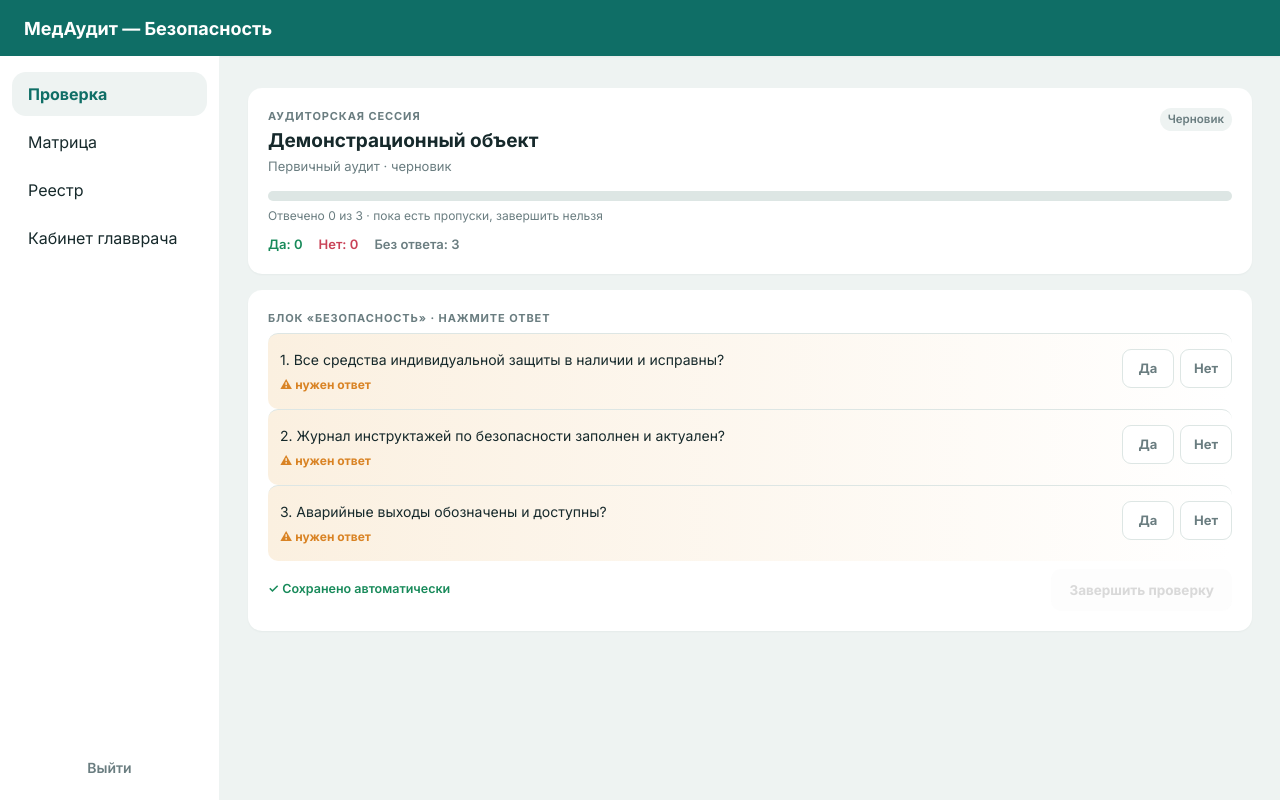
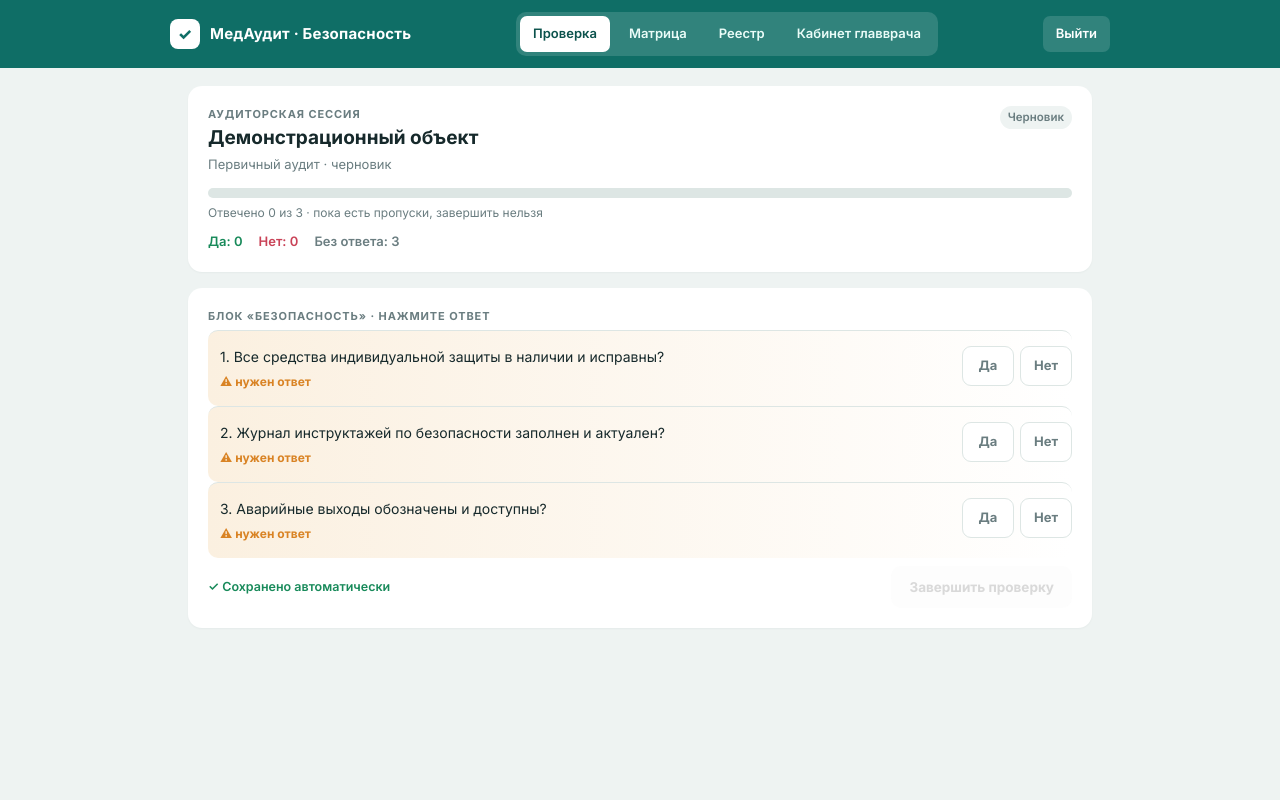
Before and after one commit to lserzh445-maker/medAudit, a React (Vite) app in the folder medaudit-template/: page /login in a window 1280 px wide. Both pictures are taken after typing "Sample", "Sample123" into the empty fields and a click on the button "Войти". Built offline with nearby package versions, Linux system fonts and the light colour scheme.

Commit message:
refactor: навигация верхними табами по макету, удалён Sidebar

```diff
--- a/medaudit-template/src/components/layout/AppShell.jsx
+++ b/medaudit-template/src/components/layout/AppShell.jsx
@@ -1,30 +1,39 @@
+import { NavLink } from 'react-router-dom'
 import { BLOCK } from '../../config/block.js'
-import Sidebar from './Sidebar.jsx'
+import useAuditStore from '../../store/useAuditStore.js'
+
+const LINKS = [
+  { to: '/checklist', label: 'Проверка' },
+  { to: '/matrix',    label: 'Матрица' },
+  { to: '/registry',  label: 'Реестр' },
+  { to: '/chief',     label: 'Кабинет главврача' },
+]
 
 export default function AppShell({ children }) {
+  const logout = useAuditStore((s) => s.logout)
   return (
-    <div style={{ display: 'flex', flexDirection: 'column', minHeight: '100vh' }}>
-      <header
-        style={{
-          background: 'var(--color-primary)',
-          color: '#fff',
-          padding: '0 24px',
-          height: '56px',
-          display: 'flex',
-          alignItems: 'center',
-          boxShadow: 'var(--shadow)',
-          flexShrink: 0,
-        }}
-      >
-        <span style={{ fontWeight: 700, fontSize: '18px' }}>МедАудит — {BLOCK.title}</span>
-      </header>
-
-      <div style={{ display: 'flex', flex: 1 }}>
-        <Sidebar />
-        <main style={{ flex: 1, padding: '32px 28px', overflowY: 'auto' }}>
-          {children}
-        </main>
+    <div style={{ minHeight: '100vh' }}>
+      <div className="bar">
+        <div className="bar-inner">
+          <div className="brand">
+            <span className="logo">✓</span>
+            МедАудит · {BLOCK.title}
+          </div>
+          <nav className="tabs">
+            {LINKS.map((l) => (
+              <NavLink
+                key={l.to}
+                to={l.to}
+                className={({ isActive }) => `tab ${isActive ? 'active' : ''}`}
+              >
+                {l.label}
+              </NavLink>
+            ))}
+          </nav>
+          <button type="button" className="bar-logout" onClick={logout}>Выйти</button>
+        </div>
       </div>
+      <main className="app-main">{children}</main>
     </div>
   )
 }
--- a/medaudit-template/src/components/layout/Sidebar.jsx
+++ /dev/null
@@ -1,50 +0,0 @@
-import { NavLink } from 'react-router-dom'
-import useAuditStore from '../../store/useAuditStore.js'
-import Button from '../ui/Button.jsx'
-
-const links = [
-  { to: '/checklist', label: 'Проверка' },
-  { to: '/matrix',    label: 'Матрица' },
-  { to: '/registry',  label: 'Реестр' },
-  { to: '/chief',     label: 'Кабинет главврача' },
-]
-
-const navStyle = (isActive) => ({
-  display: 'block',
-  padding: '10px 16px',
-  borderRadius: 'var(--radius)',
-  fontWeight: isActive ? 700 : 400,
-  color: isActive ? 'var(--color-primary)' : 'var(--color-text)',
-  background: isActive ? 'var(--color-bg)' : 'transparent',
-})
-
-export default function Sidebar() {
-  const logout = useAuditStore((s) => s.logout)
-
-  return (
-    <nav
-      style={{
-        width: '220px',
-        flexShrink: 0,
-        display: 'flex',
-        flexDirection: 'column',
-        gap: '4px',
-        padding: '16px 12px',
-        background: 'var(--color-surface)',
-        borderRight: '1px solid var(--color-bg)',
-        minHeight: '100%',
-      }}
-    >
-      {links.map((l) => (
-        <NavLink key={l.to} to={l.to} style={({ isActive }) => navStyle(isActive)}>
-          {l.label}
-        </NavLink>
-      ))}
-      <div style={{ marginTop: 'auto', paddingTop: '24px' }}>
-        <Button variant="ghost" style={{ width: '100%' }} onClick={logout}>
-          Выйти
-        </Button>
-      </div>
-    </nav>
-  )
-}
--- a/medaudit-template/src/styles/theme.css
+++ b/medaudit-template/src/styles/theme.css
@@ -139,3 +139,14 @@ a:hover {
 .reports .btn[disabled]{opacity:.5;cursor:not-allowed}
 .reports-note{font-size:12px;color:var(--color-muted);margin-top:8px;font-style:italic}
 .btn.ghost{background:#fff;border:1.4px solid var(--color-line);color:var(--color-text)}
+
+/* ── Top bar & tabs ── */
+.bar{background:var(--color-primary);color:#fff;padding:12px 18px;display:flex;align-items:center;justify-content:space-between;gap:12px;flex-wrap:wrap}
+.bar-inner{max-width:940px;margin:0 auto;width:100%;display:flex;align-items:center;justify-content:space-between;gap:12px;flex-wrap:wrap}
+.brand{display:flex;align-items:center;gap:10px;font-weight:700;font-size:15px;letter-spacing:.2px}
+.logo{width:30px;height:30px;border-radius:8px;background:#fff;color:var(--color-primary);display:grid;place-items:center;font-weight:800;font-size:16px}
+.tabs{display:flex;gap:6px;background:rgba(255,255,255,.14);padding:4px;border-radius:10px;flex-wrap:wrap}
+.tab{border:0;background:transparent;color:#eafcf8;font:inherit;font-weight:600;font-size:13px;padding:8px 13px;border-radius:7px;cursor:pointer;white-space:nowrap;text-decoration:none;display:inline-block}
+.tab.active{background:#fff;color:var(--color-primary-dark)}
+.bar-logout{border:0;background:rgba(255,255,255,.14);color:#fff;font:inherit;font-weight:600;font-size:13px;padding:8px 13px;border-radius:7px;cursor:pointer}
+.app-main{max-width:940px;margin:0 auto;width:100%;padding:18px}
```
